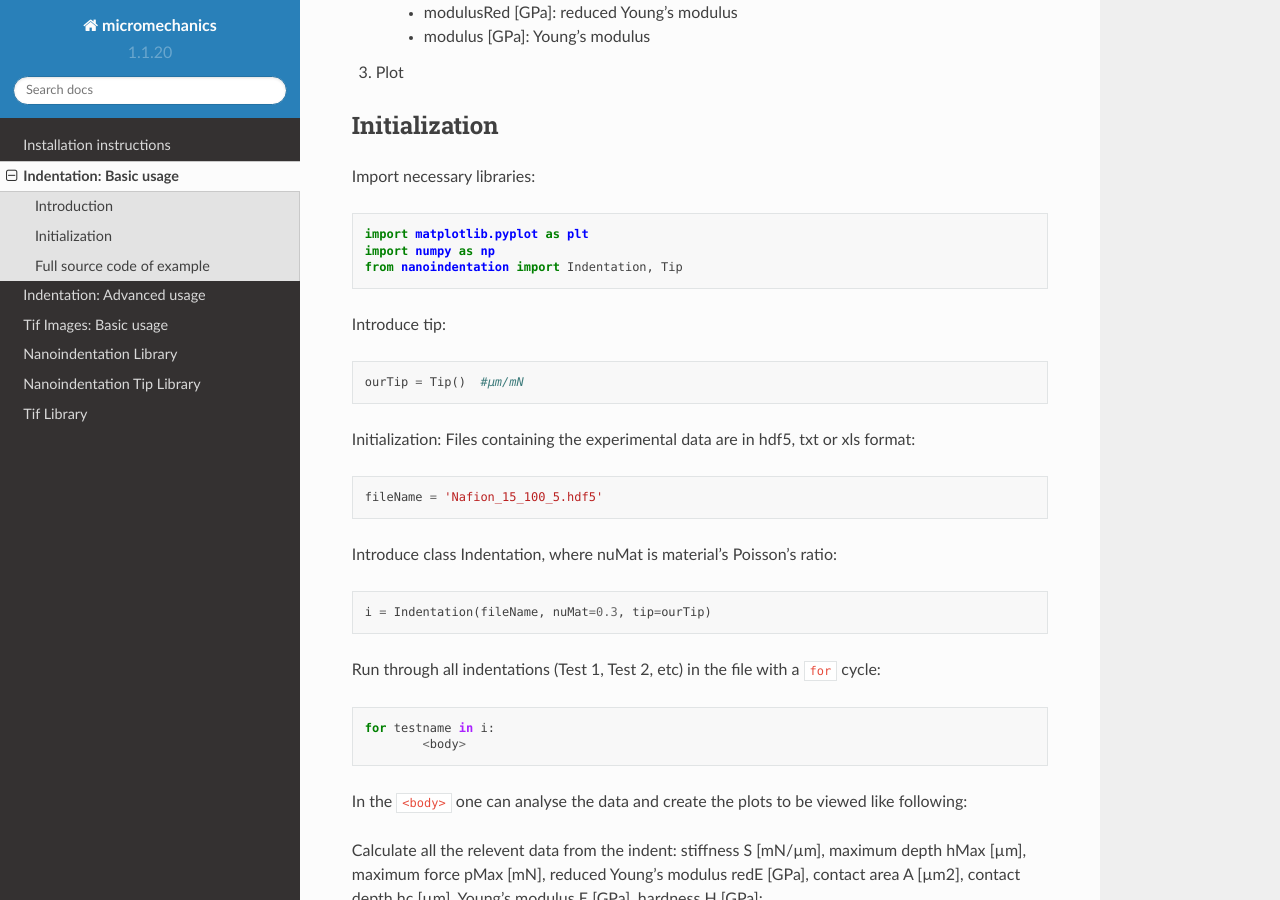
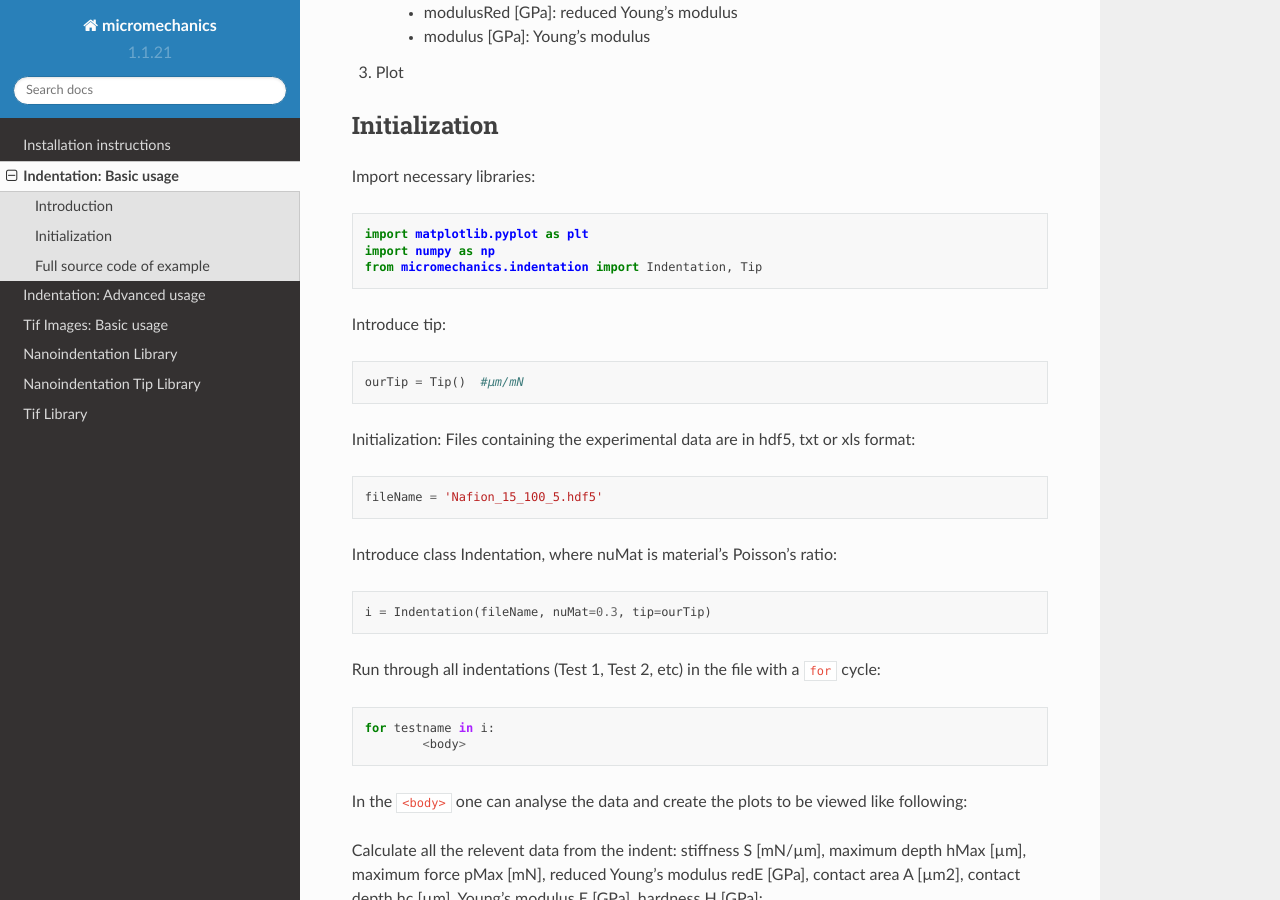
Before and after one commit to micromechanics/micromechanics, a Sphinx documentation site: the page built from docs/source/tutorialBasic.rst, in a window 1280 px wide and 900 px high, scrolled down 784 px. Built offline with Sphinx 7.4.7 and the Read the Docs theme 2.0.0, drawn with Linux system fonts in a browser that asks for light colours.

```diff
--- a/docs/source/conf.py
+++ b/docs/source/conf.py
@@ -20,7 +20,7 @@
 author = u'Micromechanics team'
 
 # The full version, including alpha/beta/rc tags
-version = "1.1.20"
+version = "1.1.21"
 release = version
 
 # -- General configuration ---------------------------------------------------
--- a/docs/source/tutorialBasic.rst
+++ b/docs/source/tutorialBasic.rst
@@ -40,7 +40,7 @@
 
 	import matplotlib.pyplot as plt
 	import numpy as np
-	from nanoindentation import Indentation, Tip
+	from micromechanics.indentation import Indentation, Tip
 
 Introduce tip::
 
--- a/micromechanics/__init__.py
+++ b/micromechanics/__init__.py
@@ -1,2 +1,2 @@
 """ EMPTY INIT FILE """
-__version__ = "1.1.20"
+__version__ = "1.1.21"
```
Also changed, not shown: 1 other file.
